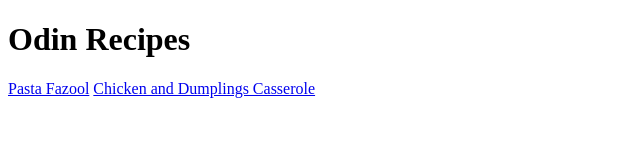
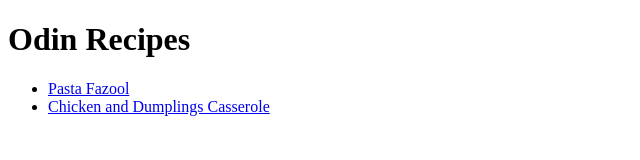
Before and after one commit to lemoncure/odin-recipes, a plain HTML site: page index.html in a window 1280 px wide. Shown: the whole page, without its empty margins (0-640 px from the left). Drawn offline with Linux system fonts and the light colour scheme.

Commit message:
Make recipe on index.html as lists

```diff
--- a/index.html
+++ b/index.html
@@ -8,7 +8,11 @@
 </head>
 <body>
    <h1>Odin Recipes</h1>
-   <a href="./recipes/pasta.html">Pasta Fazool</a>
-   <a href="./recipes/chicken.html"> Chicken and Dumplings Casserole</a>
+
+   <ul>
+    <li><a href="./recipes/pasta.html">Pasta Fazool</a></li>
+    <li><a href="./recipes/chicken.html"> Chicken and Dumplings Casserole</a></uil>
+   </ul>
+
 </body>
 </html>
```
